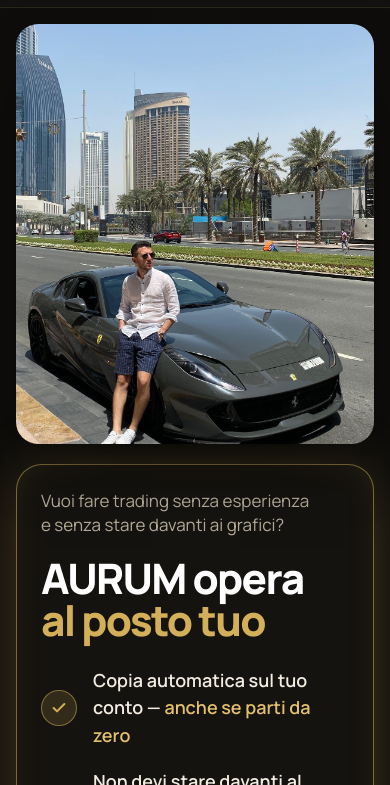
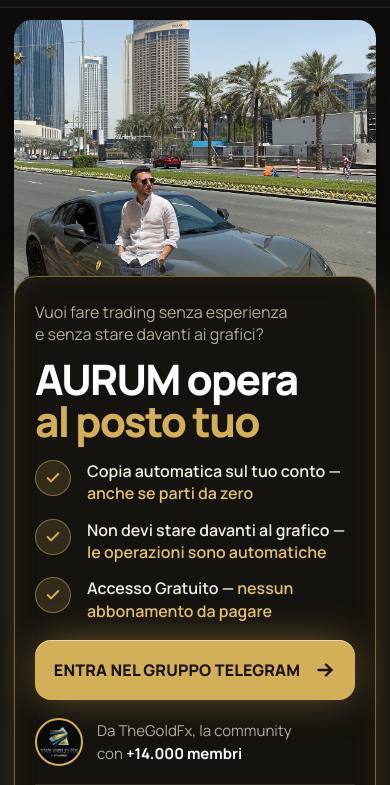
Before and after one commit to Pibred/Thegoldfx, a plain HTML site: page Simple/index.html in a window 390 px wide. Shown: the part 59-844 px from the top of the page. Drawn offline with Linux system fonts and the light colour scheme.

Commit message:
Update index.html

```diff
--- a/Simple/index.html
+++ b/Simple/index.html
@@ -2,6 +2,7 @@
 <html lang="it">
 <head>
 <meta charset="utf-8">
+<meta name="viewport" content="width=device-width, initial-scale=1">
 <title>TheGoldFx — Landing semplice</title>
 <script src="./vendor/react.js"></script>
 <script src="./vendor/react-dom.js"></script>
@@ -30,12 +31,55 @@ src="https://www.facebook.com/tr?id=1613862393869932&ev=PageView&noscript=1"
 <link rel="preconnect" href="https://fonts.googleapis.com">
 <link rel="stylesheet" href="https://fonts.googleapis.com/css2?family=Manrope:wght@400;500;600;700;800&amp;display=swap">
 <style>
-body{margin:0;background:#0E0D0B}
+body{margin:0;background:#0E0D0B;overflow-x:hidden}
 a{color:#E2C06E}a:hover{color:#F0D48E}
+@media (max-width: 760px) {
+  .lp-wrap { min-height: auto !important; }
+  .lp-hero {
+    flex: none !important;
+    align-content: flex-start !important;
+    padding: 12px 14px 28px !important;
+    gap: 0 !important;
+  }
+  .lp-photo {
+    flex: 0 0 100% !important;
+    width: 100% !important;
+    height: clamp(260px, 80vw, 340px) !important;
+    min-height: 0 !important;
+    border-radius: 18px !important;
+  }
+  .lp-card {
+    flex: 0 0 100% !important;
+    position: relative !important;
+    z-index: 1 !important;
+    margin-top: -56px !important;
+    padding: 24px 20px !important;
+    gap: 18px !important;
+    border-radius: 22px !important;
+    justify-content: flex-start !important;
+    min-height: 0 !important;
+  }
+  .lp-kicker { font-size: 16px !important; }
+  .lp-h1 { font-size: 42px !important; line-height: 1 !important; }
+  .lp-list { gap: 14px !important; }
+  .lp-list li {
+    font-size: 16px !important;
+    line-height: 1.4 !important;
+    align-items: flex-start !important;
+  }
+  .lp-cta {
+    width: 100% !important;
+    box-sizing: border-box !important;
+    min-height: 60px !important;
+    font-size: 16px !important;
+    padding: 0 18px !important;
+  }
+  .lp-footer-nav a { min-height: 44px !important; }
+}
 </style>
 </helmet>
 
-<div style="background: #0E0D0B; color: #F3EDE1; font-family: Manrope, system-ui, sans-serif; font-size: 17px; line-height: 1.55; min-height: 100vh; display: flex; flex-direction: column">
+<div class="lp-wrap" style="background: #0E0D0B; color: #F3EDE1; font-family: Manrope, system-ui, sans-serif; font-size: 17px; line-height: 1.55; min-height: 100vh; display: flex; flex-direction: column">
 
 <!-- TOP BAR -->
 <header style="border-bottom: 1px solid rgba(232,212,160,0.10); background: rgba(255,255,255,0.02)">
@@ -46,21 +90,21 @@ a{color:#E2C06E}a:hover{color:#F0D48E}
 </header>
 
 <!-- HERO UNICO -->
-<main style="flex: 1; width: 100%; max-width: 1280px; margin: 0 auto; box-sizing: border-box; padding: clamp(16px, 4vw, 56px) clamp(16px, 3vw, 32px); display: flex; flex-wrap: wrap; align-items: stretch; gap: clamp(20px, 3vw, 36px)">
+<main class="lp-hero" style="flex: 1; width: 100%; max-width: 1280px; margin: 0 auto; box-sizing: border-box; padding: clamp(16px, 4vw, 56px) clamp(16px, 3vw, 32px); display: flex; flex-wrap: wrap; align-items: stretch; gap: clamp(20px, 3vw, 36px)">
 
 <!-- FOTO -->
-<div style="flex: 1 1 420px; min-width: 0; position: relative; min-height: 420px; border-radius: 22px; overflow: hidden; background: #000; box-shadow: 0 30px 70px -30px rgba(0,0,0,0.9)">
+<div class="lp-photo" style="flex: 1 1 420px; min-width: 0; position: relative; min-height: 420px; border-radius: 22px; overflow: hidden; background: #000; box-shadow: 0 30px 70px -30px rgba(0,0,0,0.9)">
 <img src="./assets/ca30cdc1280a4dd2a5c2be53d0151cc7.jpg" alt="Il fondatore di TheGoldFx appoggiato a un'auto sportiva a Dubai" style="position: absolute; inset: 0; width: 100%; height: 100%; object-fit: cover; object-position: 40% 65%; display: block">
 </div>
 
 <!-- CARD -->
-<div style="flex: 1 1 480px; min-width: 0; box-sizing: border-box; border-radius: 26px; background: #15130F; border: 1px solid rgba(212,175,90,0.55); box-shadow: 0 0 70px -18px rgba(212,175,90,0.45), inset 0 0 40px -20px rgba(212,175,90,0.25); padding: clamp(24px, 4vw, 52px); display: flex; flex-direction: column; justify-content: center; gap: 26px">
+<div class="lp-card" style="flex: 1 1 480px; min-width: 0; box-sizing: border-box; border-radius: 26px; background: #15130F; border: 1px solid rgba(212,175,90,0.55); box-shadow: 0 0 70px -18px rgba(212,175,90,0.45), inset 0 0 40px -20px rgba(212,175,90,0.25); padding: clamp(24px, 4vw, 52px); display: flex; flex-direction: column; justify-content: center; gap: 26px">
 
-<p style="margin: 0; font-size: clamp(17px, 1.6vw, 21px); line-height: 1.4; color: #B4AA98">Vuoi fare trading senza esperienza<br>e senza stare davanti ai grafici?</p>
+<p class="lp-kicker" style="margin: 0; font-size: clamp(17px, 1.6vw, 21px); line-height: 1.4; color: #B4AA98">Vuoi fare trading senza esperienza<br>e senza stare davanti ai grafici?</p>
 
-<h1 style="margin: -6px 0 0; font-weight: 800; font-size: clamp(42px, 5vw, 70px); line-height: 1; letter-spacing: -0.04em; color: #FFFFFF">AURUM opera<br><span style="color: rgb(212, 175, 90)">al posto tuo</span></h1>
+<h1 class="lp-h1" style="margin: -6px 0 0; font-weight: 800; font-size: clamp(42px, 5vw, 70px); line-height: 1; letter-spacing: -0.04em; color: #FFFFFF">AURUM opera<br><span style="color: rgb(212, 175, 90)">al posto tuo</span></h1>
 
-<ul style="margin: 0; padding: 0; list-style: none; display: flex; flex-direction: column; gap: 18px">
+<ul class="lp-list" style="margin: 0; padding: 0; list-style: none; display: flex; flex-direction: column; gap: 18px">
 <li style="display: flex; gap: 16px; align-items: center; font-size: 18px; font-weight: 600">
 <span style="flex: none; width: 34px; height: 34px; border-radius: 50%; background: rgba(212,175,90,0.16); border: 1px solid rgba(212,175,90,0.5); display: flex; align-items: center; justify-content: center"><svg width="16" height="16" viewBox="0 0 24 24" fill="none" stroke="{{accent}}" stroke-width="3" stroke-linecap="round" stroke-linejoin="round" aria-hidden="true"><path d="M20 6 9 17l-5-5"></path></svg></span>
 <span><div>Copia automatica sul tuo conto — <span style="color: rgb(226, 192, 110)">anche se parti da zero</span></div></span>
@@ -75,7 +119,7 @@ a{color:#E2C06E}a:hover{color:#F0D48E}
 </li>
 </ul>
 
-<a href="https://t.me/+5f4VaqEFxC02MWM0" onClick="{{trackLead}}" style="display: flex; align-items: center; justify-content: center; gap: 14px; min-height: 72px; padding: 0 28px; border-radius: 16px; background: {{accent}}; color: #1A1408; text-decoration: none; font-size: clamp(17px, 1.7vw, 21px); font-weight: 800; letter-spacing: 0.01em; text-transform: uppercase; box-shadow: inset 0 1px 0 rgba(255,255,255,0.5), 0 0 40px -6px rgba(212,175,90,0.55)">
+<a class="lp-cta" href="https://t.me/+5f4VaqEFxC02MWM0" onClick="{{trackLead}}" style="display: flex; align-items: center; justify-content: center; gap: 14px; min-height: 72px; padding: 0 28px; border-radius: 16px; background: {{accent}}; color: #1A1408; text-decoration: none; font-size: clamp(17px, 1.7vw, 21px); font-weight: 800; letter-spacing: 0.01em; text-transform: uppercase; box-shadow: inset 0 1px 0 rgba(255,255,255,0.5), 0 0 40px -6px rgba(212,175,90,0.55)">
 Entra nel gruppo Telegram
 <svg width="22" height="22" viewBox="0 0 24 24" fill="none" stroke="currentColor" stroke-width="2.6" stroke-linecap="round" stroke-linejoin="round" aria-hidden="true"><path d="M5 12h14"></path><path d="m13 6 6 6-6 6"></path></svg>
 </a>
@@ -99,7 +143,7 @@ Entra nel gruppo Telegram
 <!-- FOOTER -->
 <footer style="border-top: 1px solid rgba(232,212,160,0.10)">
 <div style="max-width: 900px; margin: 0 auto; padding: 28px 16px 36px; display: flex; flex-direction: column; align-items: center; text-align: center; gap: 14px">
-<nav aria-label="Link legali" style="display: flex; flex-wrap: wrap; justify-content: center; gap: 4px 24px">
+<nav class="lp-footer-nav" aria-label="Link legali" style="display: flex; flex-wrap: wrap; justify-content: center; gap: 4px 24px">
 <a href="https://thegoldfx.netlify.app/cookie-policy" style="display: inline-flex; align-items: center; min-height: 36px; color: #F3EDE1; font-size: 14px; font-weight: 600; text-underline-offset: 4px">Cookie Policy</a>
 <a href="https://thegoldfx.netlify.app/privacy-policy" style="display: inline-flex; align-items: center; min-height: 36px; color: #F3EDE1; font-size: 14px; font-weight: 600; text-underline-offset: 4px">Privacy Policy</a>
 <a href="https://thegoldfx.netlify.app/terms" style="display: inline-flex; align-items: center; min-height: 36px; color: #F3EDE1; font-size: 14px; font-weight: 600; text-underline-offset: 4px">Termini e Condizioni</a>
@@ -129,7 +173,6 @@ class Component extends DCLogic {
 }
 </script>
 
-<!-- TG Tracker & Fallback Scripts -->
 <script id="tgtrc-script"
   src="https://dash.tgtracker.io/api/v2/button-script.js"
   async
```
